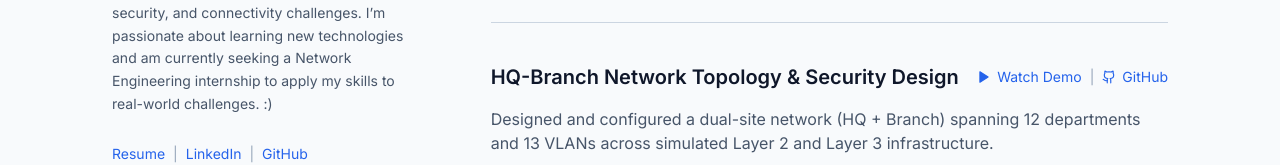
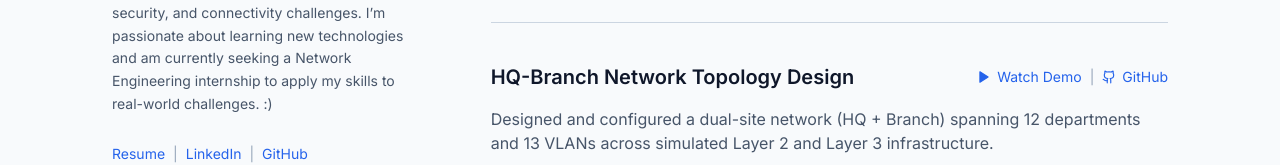
Before and after one commit to ToonSupakit/ToonSupakit.github.io, a Next.js app: page / in a window 1280 px wide. Shown: the part 492-657 px from the top of the page. Built offline with nearby package versions, Linux system fonts and the light colour scheme.

Commit message:
style: update first project title to network topology design

```diff
--- a/app/sections/Projects.tsx
+++ b/app/sections/Projects.tsx
@@ -6,7 +6,7 @@ import { AnimatedSection } from "@/components/animated-section";
 import { Github, Network, Bot, Wind, Play, X } from "lucide-react";
 const projects = [
   {
-    title: "HQ-Branch Network Topology & Security Design",
+    title: "HQ-Branch Network Topology Design",
     description:
       "Designed and configured a dual-site network (HQ + Branch) spanning 12 departments and 13 VLANs across simulated Layer 2 and Layer 3 infrastructure.",
     icon: Network,
```
